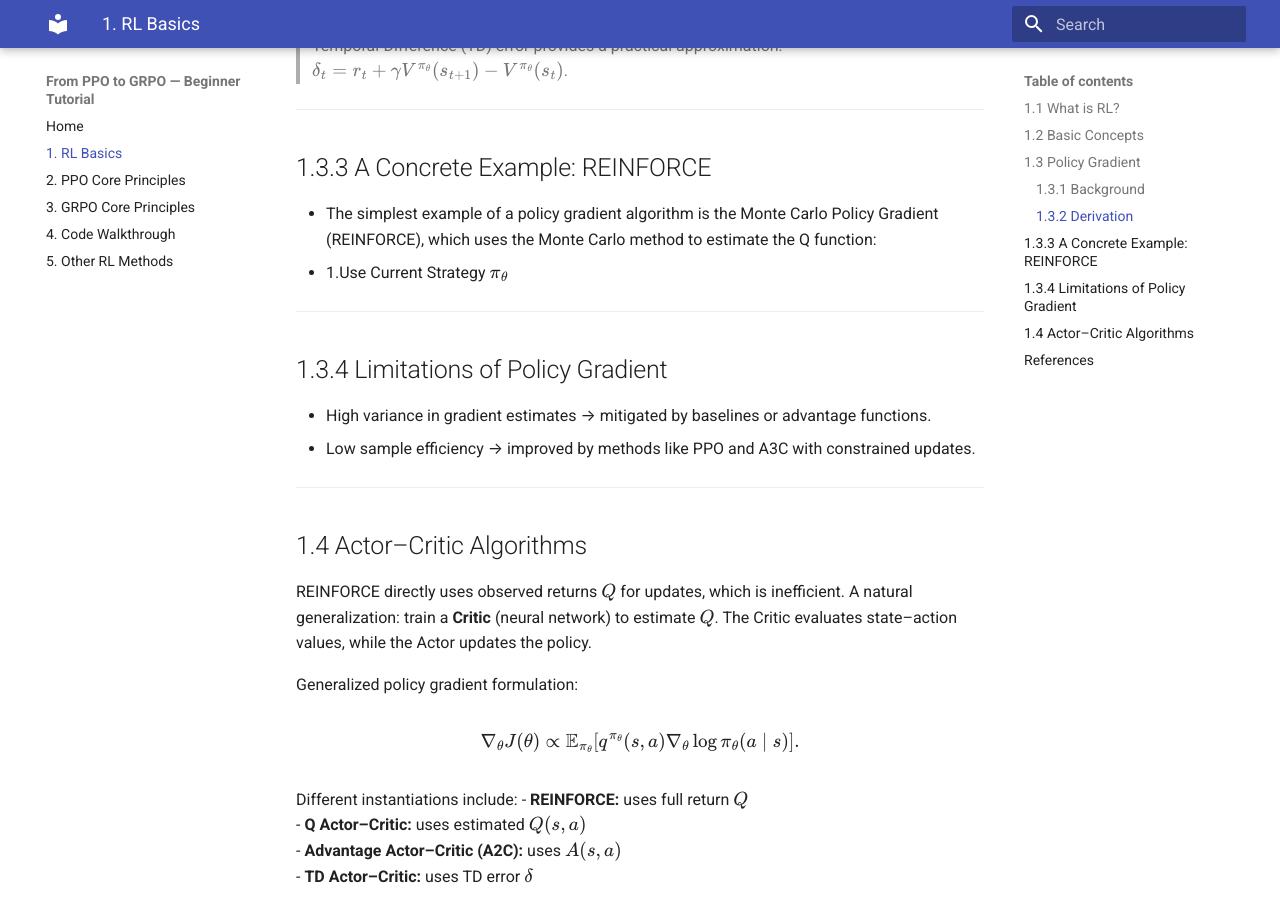
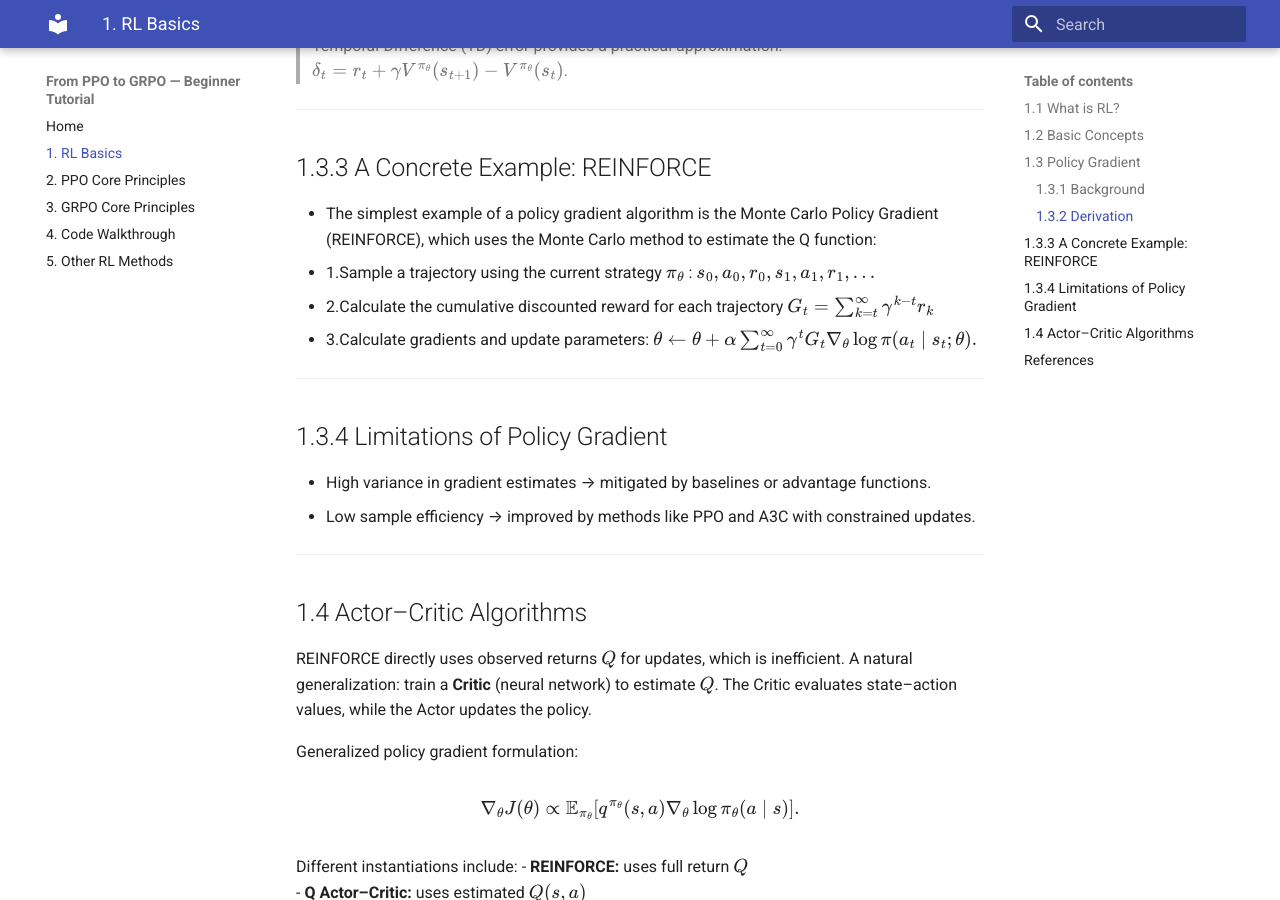
Before and after one commit to Nidhogg32/From-PPO-to-GRPO-Beginner-Tutorial, an MkDocs documentation site: the page built from docs/01_RLBasics.md, in a window 1280 px wide and 900 px high, scrolled down 2976 px. Built offline with MkDocs 1.6.1 and Material for MkDocs 9.7.7, drawn with Linux system fonts in a browser that asks for light colours.

Commit message:
Update 01_RLBasics.md

```diff
--- a/docs/01_RLBasics.md
+++ b/docs/01_RLBasics.md
@@ -97,7 +97,9 @@ $$
 ## 1.3.3 A Concrete Example: REINFORCE
 
 - The simplest example of a policy gradient algorithm is the Monte Carlo Policy Gradient (REINFORCE), which uses the Monte Carlo method to estimate the Q function:
-- 1.Use Current Strategy $\pi_\theta$
+- 1.Sample a trajectory using the current strategy $\pi_\theta$ : $s_0, a_0, r_0, s_1, a_1, r_1, \dots$
+- 2.Calculate the cumulative discounted reward for each trajectory $G_t = \sum_{k=t}^\infty \gamma^{k-t} r_k$
+- 3.Calculate gradients and update parameters: $\theta \leftarrow \theta + \alpha \sum_{t=0}^\infty \gamma^t G_t \nabla_\theta \log \pi(a_t \mid s_t; \theta).$
 
 
 ---
```
